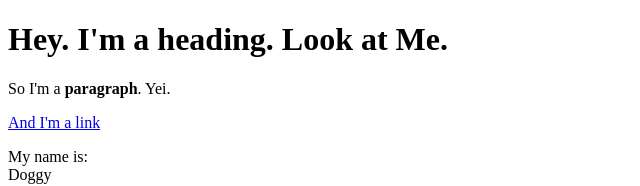
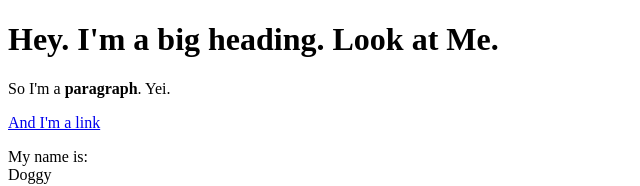
Before and after one commit to geomarabreu/cartoon-hero, a plain HTML site: page test.html in a window 1280 px wide. Shown: the top 186 px of the page, without its empty margins (0-640 px from the left). Drawn offline with Linux system fonts and the light colour scheme.

Commit message:
Added big

```diff
--- a/test.html
+++ b/test.html
@@ -4,7 +4,7 @@
 	<title>Test Page</title>
 </head>
 <body>
-	<h1>Hey. I'm a heading. Look at Me.</h1>
+	<h1>Hey. I'm a big heading. Look at Me.</h1>
 	<p>So I'm a <b>paragraph</b>. Yei.</p>
 	<a href="https://google.com" target="_blank" title="Let's go to Google">And I'm a link</a>
 	<p>My name is: <br>
```
